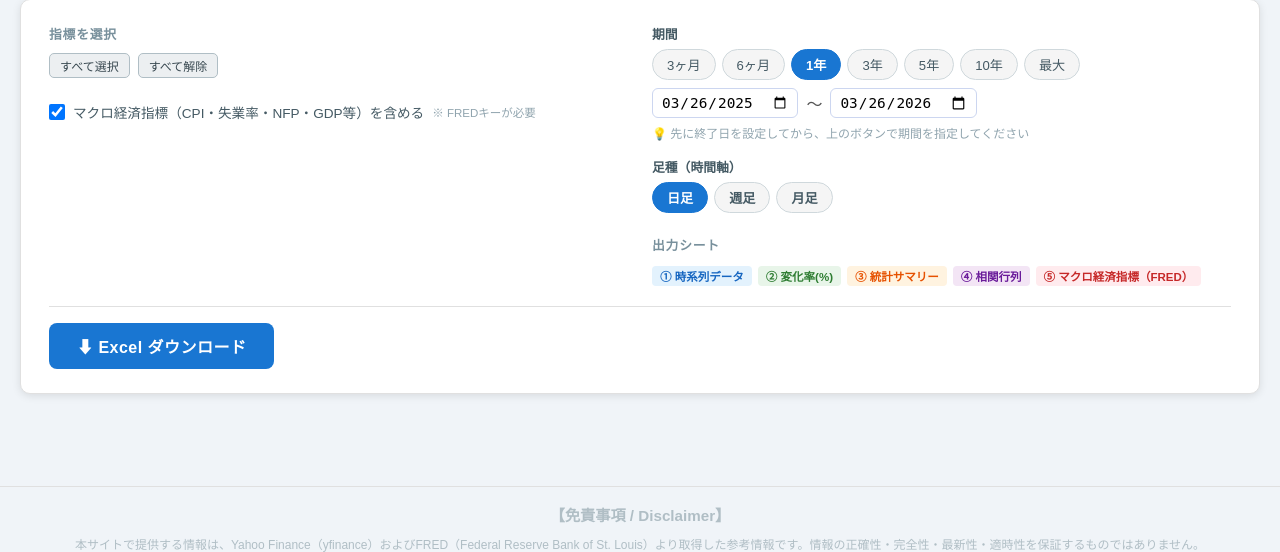
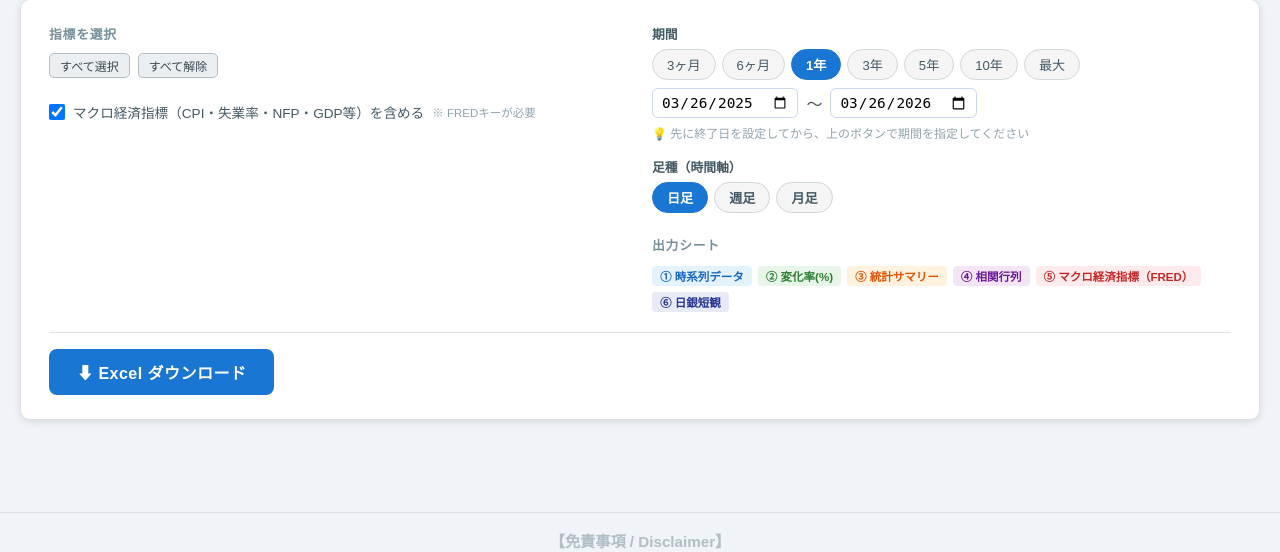
Before and after one commit to kgwata528-png/economic-dashboard, a Flask app: template templates/index.html in a window 1280 px wide. Shown: the part 1530-2082 px from the top of the page. Run offline with Flask 3, Linux system fonts and the light colour scheme; the template is opened without the code that fills it, so the values that code supplies are empty.

Commit message:
Add sheet badge for Tankan Excel sheet

```diff
--- a/templates/index.html
+++ b/templates/index.html
@@ -76,6 +76,7 @@
 .sheet-badge.s3 { background: #FFF3E0; color: #E65100; }
 .sheet-badge.s4 { background: #F3E5F5; color: #6A1B9A; }
 .sheet-badge.s5 { background: #FFEBEE; color: #C62828; }
+.sheet-badge.s6 { background: #E8EAF6; color: #283593; }
 footer { text-align: center; font-size: .75rem; color: #B0BEC5; padding: 16px; border-top: 1px solid var(--border); }
 </style>
 </head>
@@ -184,6 +185,7 @@
                 <span class="sheet-badge s3">③ 統計サマリー</span>
                 <span class="sheet-badge s4">④ 相関行列</span>
                 <span class="sheet-badge s5">⑤ マクロ経済指標（FRED）</span>
+                        <span class="sheet-badge s6">⑥ 日銀短観</span>
               </div>
             </div>
           </div>
```
